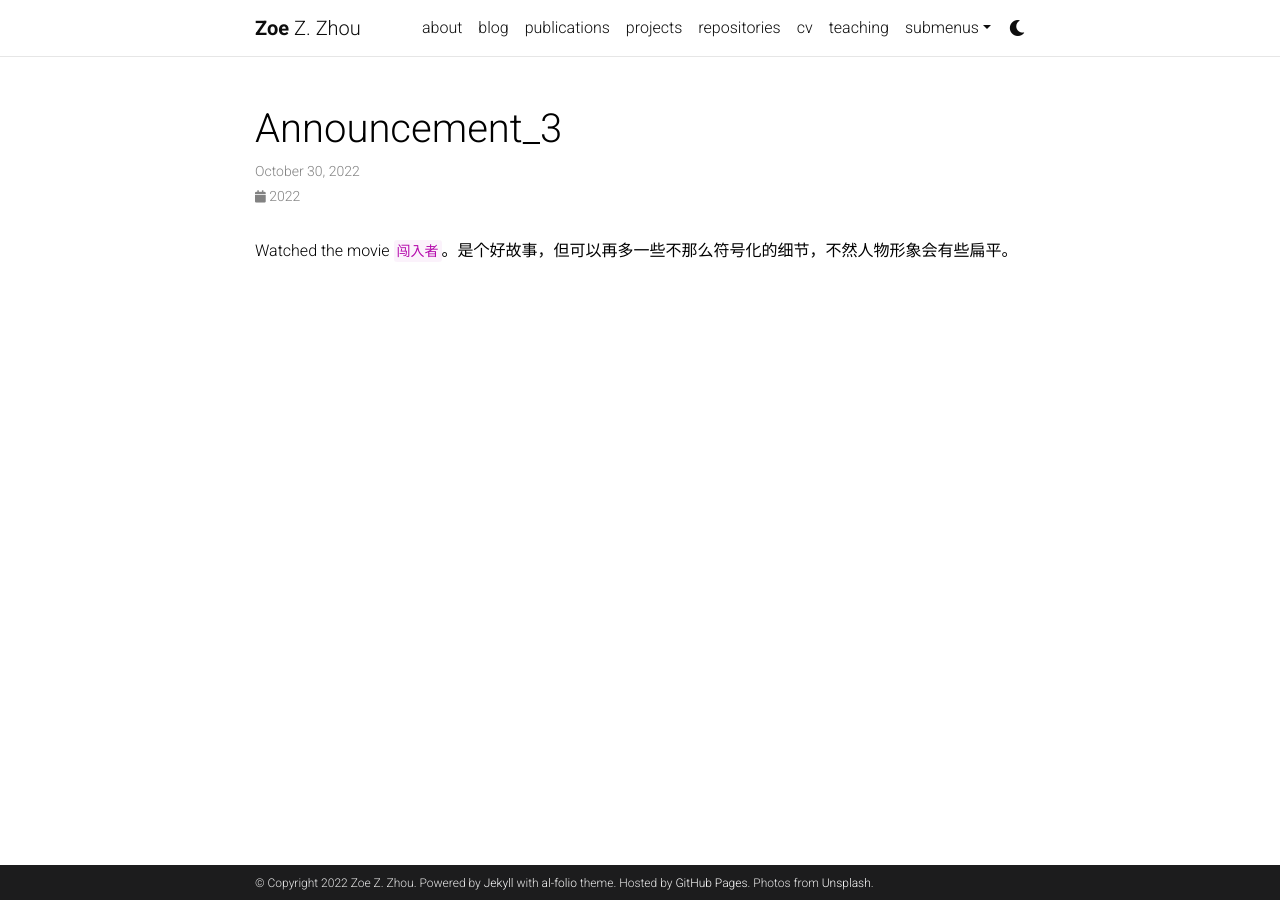
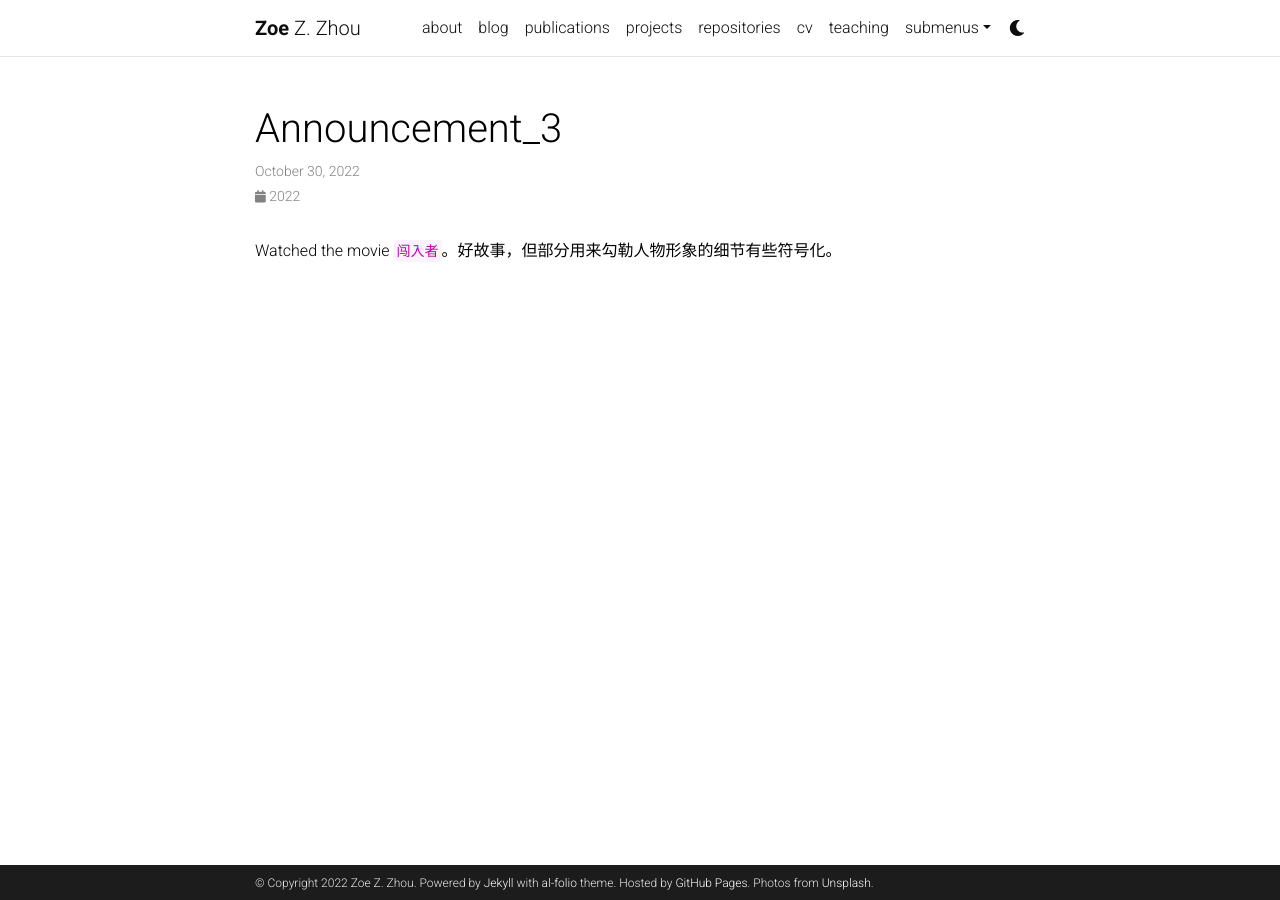
Before and after one commit to Zoewhat/Zoewhat.github.io, a Jekyll site: the page built from _news/announcement_3.md, in a window 1280 px wide. Built offline with Jekyll 4.4.1, drawn with Linux system fonts in a browser that asks for light colours; comment, search, counter and statistics services are not loaded; a style sheet for code colours, icons or effects is not loaded.

Commit message:
Update announcement_3.md

```diff
--- a/_news/announcement_3.md
+++ b/_news/announcement_3.md
@@ -4,4 +4,4 @@ date: 2022-10-30 04:52:00-0400
 inline: true
 ---
 
-Watched the movie `闯入者`。是个好故事，但可以再多一些不那么符号化的细节，不然人物形象会有些扁平。
+Watched the movie `闯入者`。好故事，但部分用来勾勒人物形象的细节有些符号化。
```
